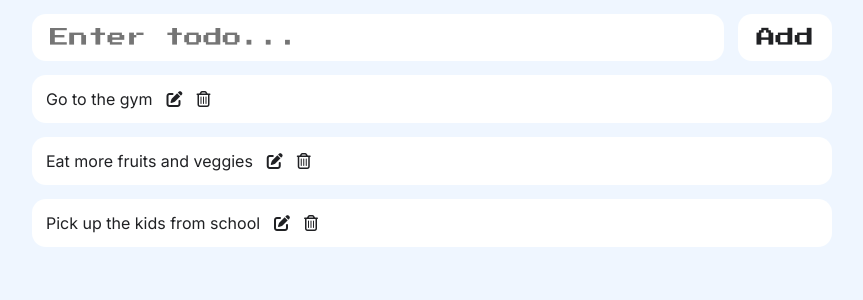
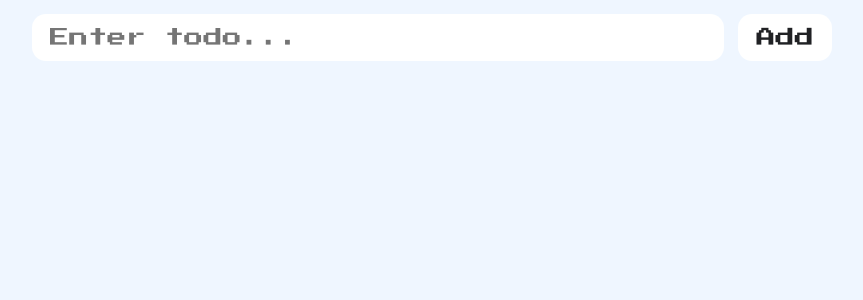
Before and after one commit to trixiediane/todo-list, a React (Vite) app: page / in a window 1280 px wide. Shown: the top 300 px of the page, without its empty margins (208-1071 px from the left). Built offline with nearby package versions, Linux system fonts and the light colour scheme.

Commit message:
input reset

```diff
--- a/src/App.jsx
+++ b/src/App.jsx
@@ -7,9 +7,9 @@ function App() {
   // The initial value is an array of three items (strings).
   // The 'setTodos' function is used to update the 'todos' state.
   const [todos, setTodos] = useState([
-    'Go to the gym',
-    'Eat more fruits and veggies',
-    'Pick up the kids from school',
+    // 'Go to the gym',
+    // 'Eat more fruits and veggies',
+    // 'Pick up the kids from school',
   ]);
 
   // This function is responsible for adding a new todo to the list.
```
